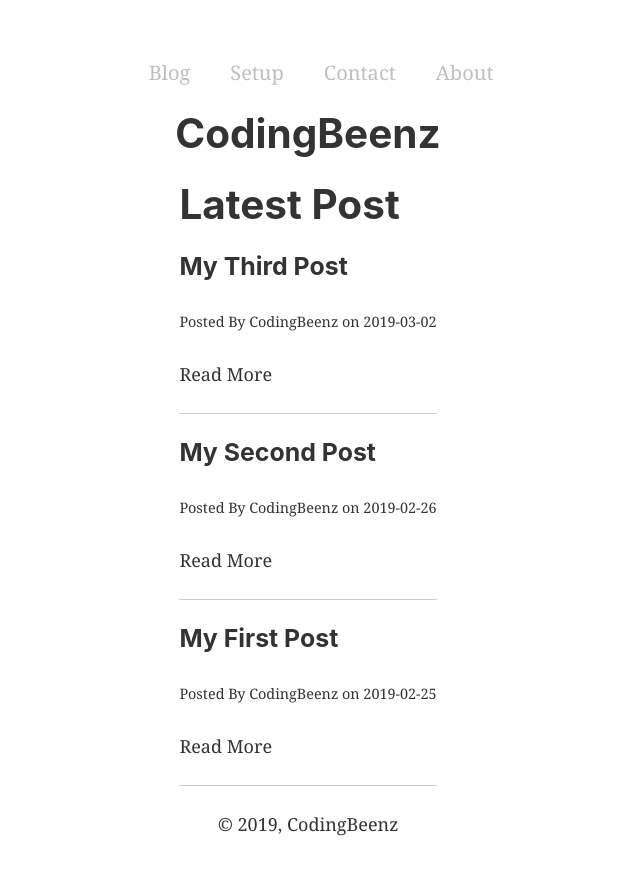
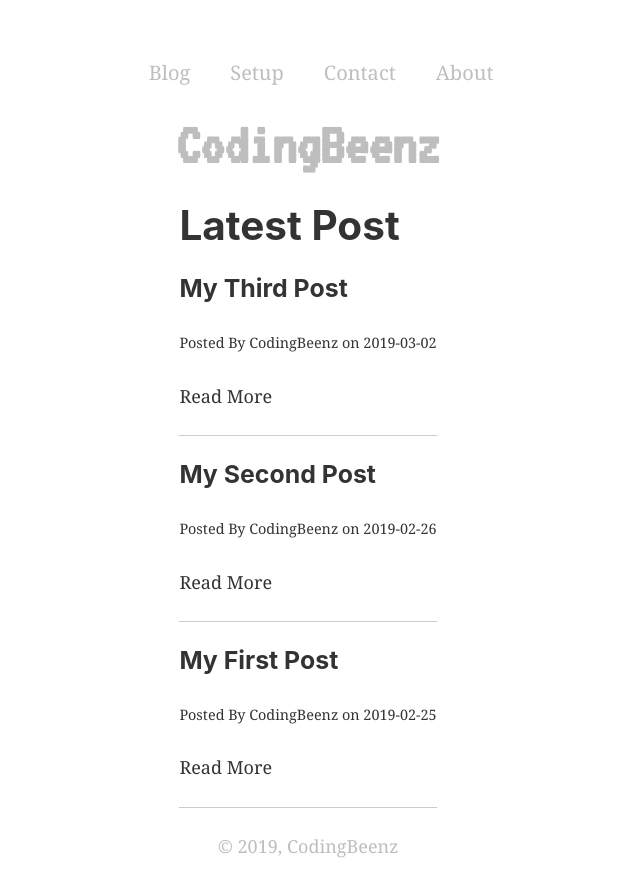
Before and after one commit to BeenzSyed/CodingBeenzWebsite, a Gatsby site: page /blog in a window 1280 px wide. Shown: the whole page, without its empty margins (332-972 px from the left). Before the commit the page ends 837 px from the top, so only its background shows below. Built offline with nearby package versions, Linux system fonts and the light colour scheme; Gatsby itself is replaced by a stand-in of ours; a web font is replaced by a local one.

Commit message:
Fix header position

```diff
--- a/gatsby-config.js
+++ b/gatsby-config.js
@@ -38,9 +38,9 @@ module.exports = {
       resolve: `gatsby-plugin-google-fonts`,
       options: {
         fonts: [
-          `Mrs Sheppards`,
           `Open Sans`,
           `Montserrat`,
+          `VT323`,
         ]
       },
     },
--- a/src/components/header.js
+++ b/src/components/header.js
@@ -3,15 +3,13 @@ import PropTypes from "prop-types"
 import React from "react"
 
 const Header = ({ siteTitle }) => (
-  <header class="header">
-    <div>
+    <div class="header">
       <h1>
         <Link to="/">
           {siteTitle}
         </Link>
       </h1>
     </div>
-  </header>
 )
 
 Header.propTypes = {
--- a/src/components/layout.css
+++ b/src/components/layout.css
@@ -622,10 +622,11 @@ pre tt:after {
     font-size: 100%;
   }
 }
+
 .social-links{
   list-style-type: none;
   display: flex;
-  justify-content:center;
+  justify-content: center;
   color: #71637D;
 }
 
@@ -667,4 +668,12 @@ pre tt:after {
 
 .footer {
   margin-top: auto;
+  color: #BEBEBE;
+  margin-bottom: 10px;
 }
+
+.header a {
+  color: #BEBEBE;
+  font-family: 'VT323', sans-serif;
+  font-size: 60px;
+}
--- a/src/components/layout.js
+++ b/src/components/layout.js
@@ -19,8 +19,8 @@ const Layout = ({ children }) => (
     `}
     render={data => (
       <div class="main-container">
-          <Menu class="menu" />
-          <Header class="header" siteTitle={data.site.siteMetadata.title} />
+          <Menu />
+          <Header siteTitle={data.site.siteMetadata.title} />
           <main>{children}</main>
           <footer class="footer">
               © {new Date().getFullYear()}, CodingBeenz
```
